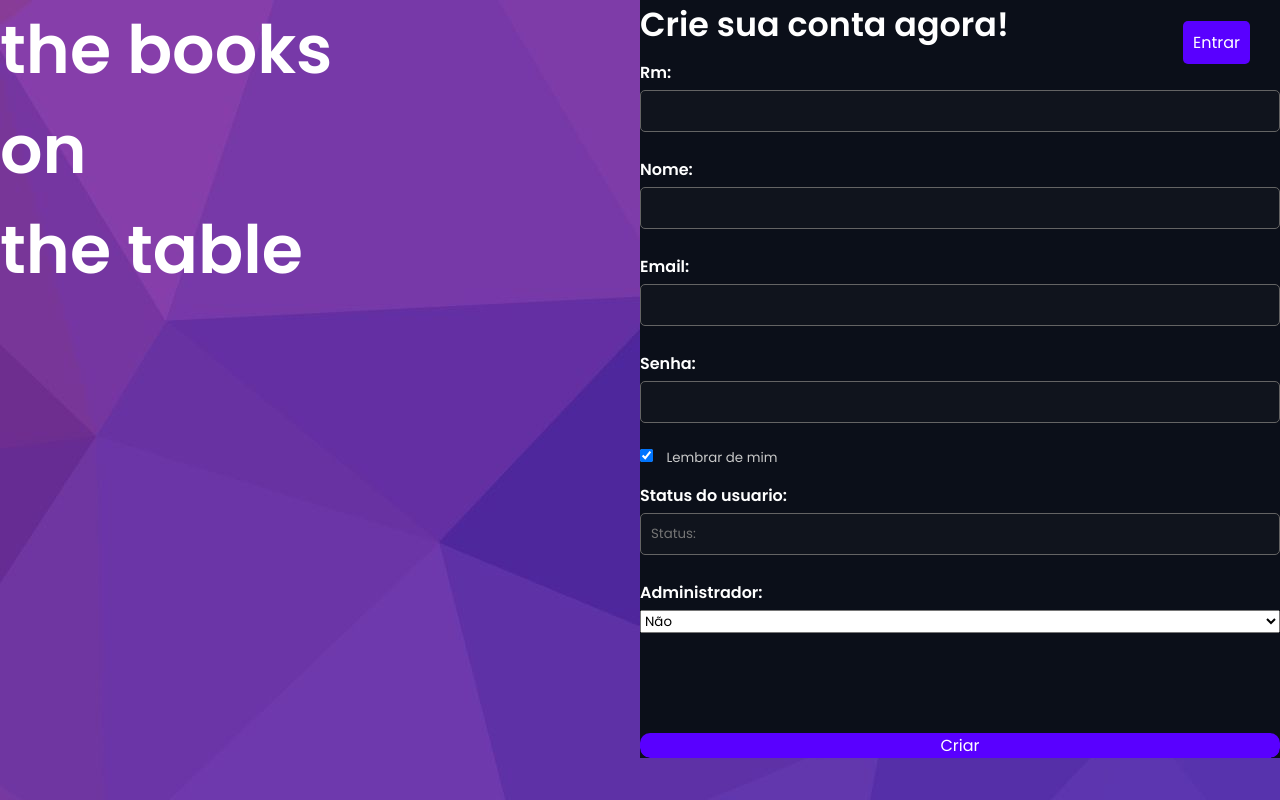
After one commit to matheusbecaribr/TheBooksintheTable, a PHP site: page /register.php in a window 1280 px wide. The commit adds this page. Run offline with PHP 8.4, Linux system fonts and the light colour scheme.

Commit message:
tomeeeeee

```diff
--- a/TheBooksintheTable/home.php
+++ b/TheBooksintheTable/home.php
@@ -31,7 +31,7 @@
                 <a id="entrar" href="index.html">Entrar</a>
             </div>
             <div>
-                <a id="criarconta" href="register.html">Criar conta</a>
+                <a id="criarconta" href="register.php">Criar conta</a>
             </div>
             <div>
                 <a id="sair" href="logout.php">Sair</a>
--- /dev/null
+++ b/TheBooksintheTable/register.php
@@ -0,0 +1,70 @@
+<!DOCTYPE html>
+<html lang="pt-br">
+<head>
+    <meta charset="UTF-8">
+    <link rel="stylesheet" href="registerstyle.css">
+    <title>Criar Conta</title>
+</head>
+<body>
+    <header>
+        <nav>
+            <div>
+                <a id="entrar" href="index.html">Entrar</a>
+            </div>
+        </nav>
+    </header>
+    <nav class="navdasnavs">
+        <nav class="nav1">
+            <div>
+                <h1>the books<br>on<br>the table</h1>
+            </div>
+        </nav>
+        <nav class="nav2">
+        <form action="" method="POST" class="form" name="formusuario">
+            <div class="div1">
+                <section>
+                    <h1>Crie sua conta agora!</h1>
+                </section>
+                <section>
+                    <h3>Rm: </h3>
+                    <input type="text" name="nome" id="nome">
+                </section>
+                <section>
+                    <h3>Nome:</h3>
+                    <input type="text" name="nome" id="nome">
+                </section>
+                <section>
+                    <h3>Email:</h3>
+                    <input type="email" name="email" id="email">
+                </section>
+                <section>
+                    <h3>Senha:</h3>
+                    <input type="password" name="senha" id="senha">
+                    <label class="container">
+                        <input id="checkboxinput" type="checkbox" checked="checked">
+                        <span class="checkmark"></span>
+                        Lembrar de mim
+                    </label>
+                </section>
+                <section>
+                    <h3>Status do usuario: </h3>
+                    <input type="text" name="userStatus" id="userStatus" placeholder="Status:">
+                </section>
+                <section>
+                    <h3>Administrador: </h3>
+                    <select name="adm" id="adm">
+                        <option value="0">Não</option>
+                        <option value="1">Sim</option>
+                    </select>
+                </section>
+                <section>
+                <div class="div2">
+                    <a href="home.html">Criar</a>
+                </section>
+            </div>
+            </div>
+            </form>
+        </nav>
+    </nav>
+</body>
+</html>
--- a/TheBooksintheTable/registerstyle.css
+++ b/TheBooksintheTable/registerstyle.css
@@ -54,8 +54,8 @@ header nav div{
 .navdasnavs{
     z-index: 1;
     display: flex;
-    width: 100vw;
-    height: 100vh;
+    width: 100%;
+    height: 100%;
 }
 
 .nav1{
@@ -67,7 +67,6 @@ header nav div{
 }
 
 .nav1 div h1{
-    padding: 20%;
     color: white;
     font-size: 50pt;
 }
@@ -81,8 +80,12 @@ header nav div{
     height: 100%;
 }
 
+.form{
+    width: 100%;
+    height: 100%;
+}
+
 .div1{
-    padding: 100px;
     border-radius: 10px;
     display: flex;
     justify-content: center;
@@ -136,7 +139,6 @@ input:focus{
 }
 
 .div2 a{
-    padding: 10px;
     font-size: 12pt;
     background-color: #5900ff;
     text-decoration: none;
@@ -169,7 +171,9 @@ label{
     margin-bottom: 0px;
 }
 
-
+select{
+    margin-bottom: 100px;
+}
 
 @media screen and (max-width: 1200px) {
     .nav1{
```
Also changed, not shown: TheBooksintheTable/config.php (+26 -0 lines).
